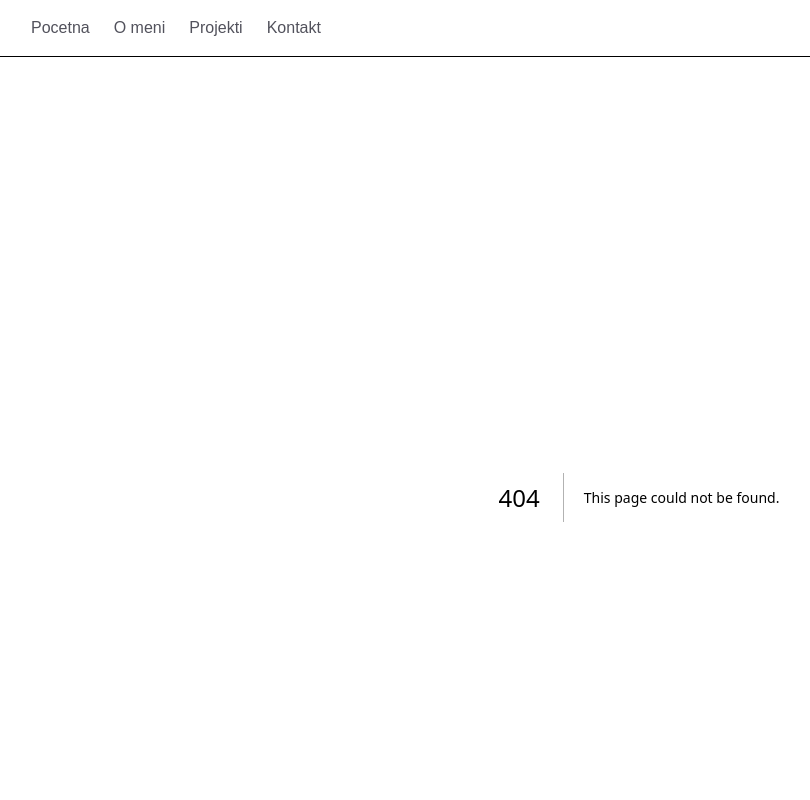
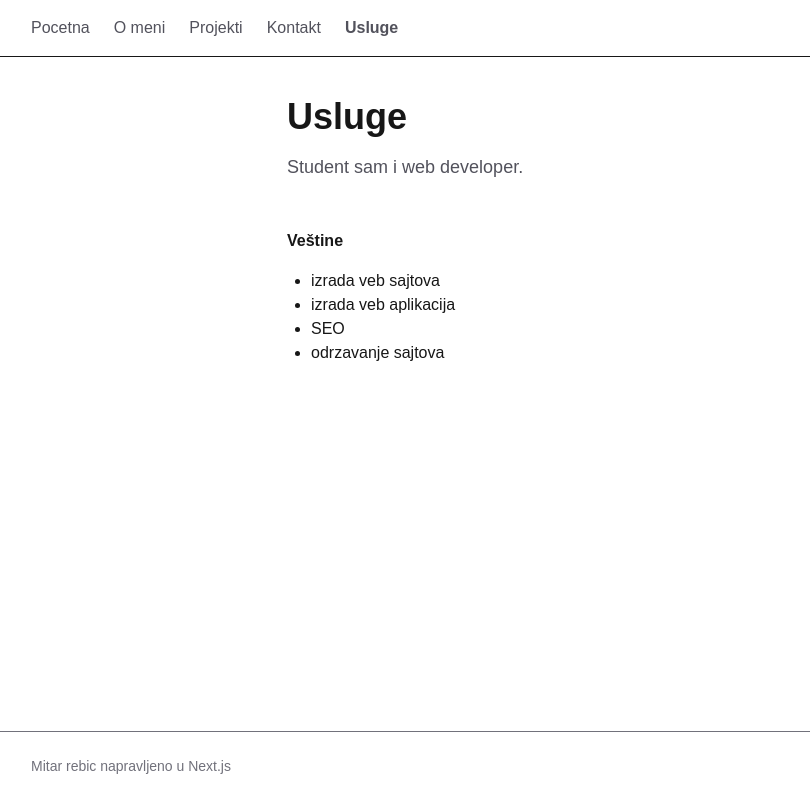
Before and after one commit to Mitar428/porfolio-site, a Next.js app: page /usluge in a window 1280 px wide. Before the commit this address had no page. Shown: the top 800 px of the page, without its empty margins (1-811 px from the left). Built offline with nearby package versions, Linux system fonts and the light colour scheme.

Commit message:
dodata nova stranica usluge

```diff
--- a/app/layout.tsx
+++ b/app/layout.tsx
@@ -17,7 +17,7 @@ const geistMono = Geist_Mono({
 
 export const metadata: Metadata = {
   title: {
-    default: "Ime Prezime | Portfolio",
+    default: "Mitar Rebic Portfolio",
     template: "%s | Ime Prezime",
   },
   description: "Portfolio web developera: projekti, veštine i kontakt.",
--- /dev/null
+++ b/app/usluge/page.tsx
@@ -0,0 +1,29 @@
+import type { Metadata } from "next";
+import Sekcija from "@/components/sekcija";
+
+
+
+export const metadata: Metadata = {
+  title: "Usluge",
+};
+
+const usluge = ["izrada veb sajtova", "izrada veb aplikacija", "SEO", "odrzavanje sajtova"];
+
+export default function OMeni() {
+  return (
+    <div>
+      <h1 className="text-4xl font-bold">Usluge</h1>
+      <p className="mt-4 text-lg text-zinc-600">
+        Student sam i web developer.
+      </p>
+
+      <Sekcija naslov="Veštine">
+        <ul className="list-disc pl-6">
+          {usluge.map((v) => (
+            <li key={v}>{v}</li>
+          ))}
+        </ul>
+      </Sekcija>
+    </div>
+  );
+}
--- a/components/Navigacija.tsx
+++ b/components/Navigacija.tsx
@@ -7,6 +7,7 @@ const linkovi = [
   { href: "/o-meni", tekst: "O meni" },
   { href: "/projekti", tekst: "Projekti" },
   { href: "/kontakt", tekst: "Kontakt" },
+  {href: "/usluge",tekst:"Usluge"}
 ];
 
 export default function Navigacija() {
```
